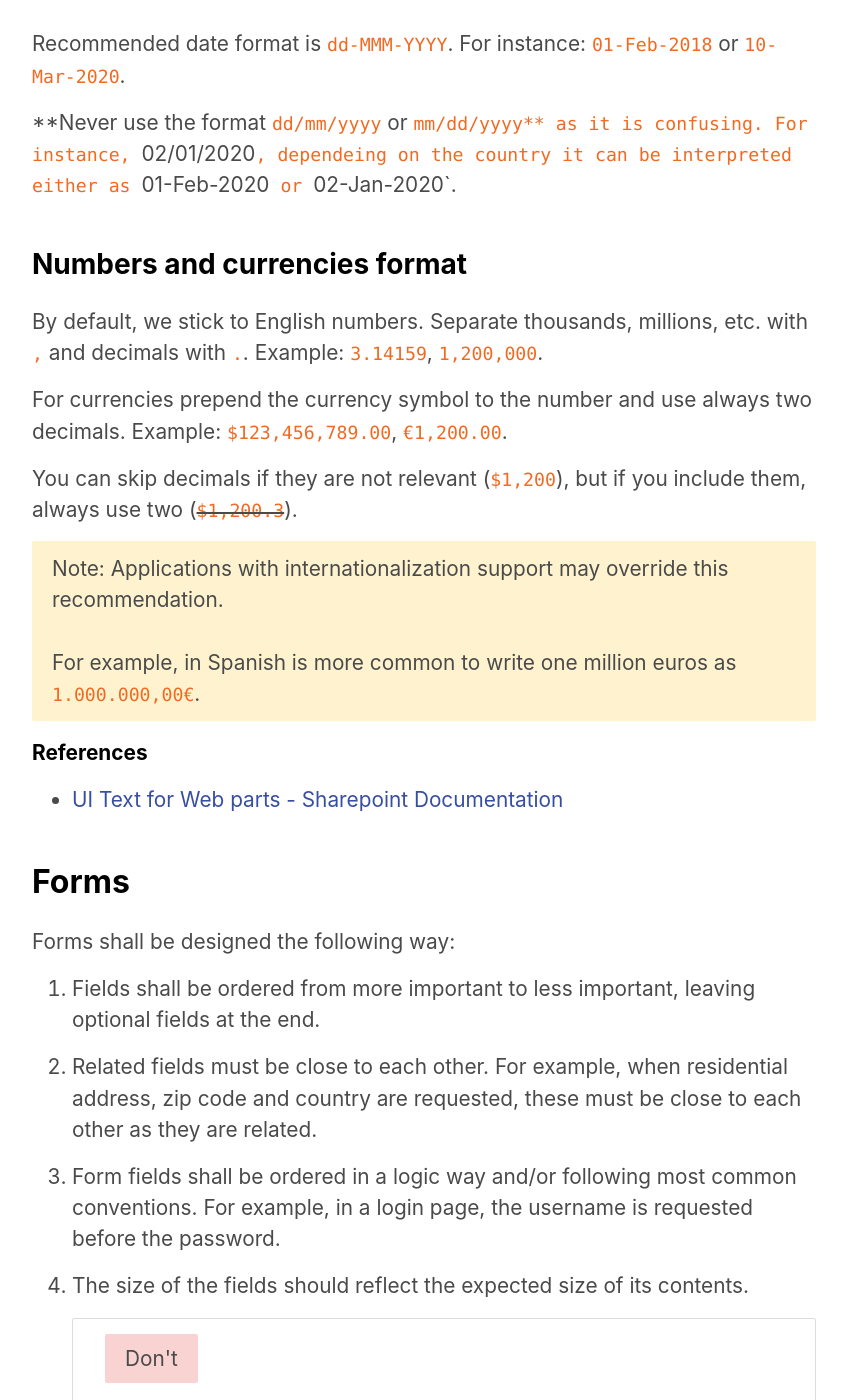
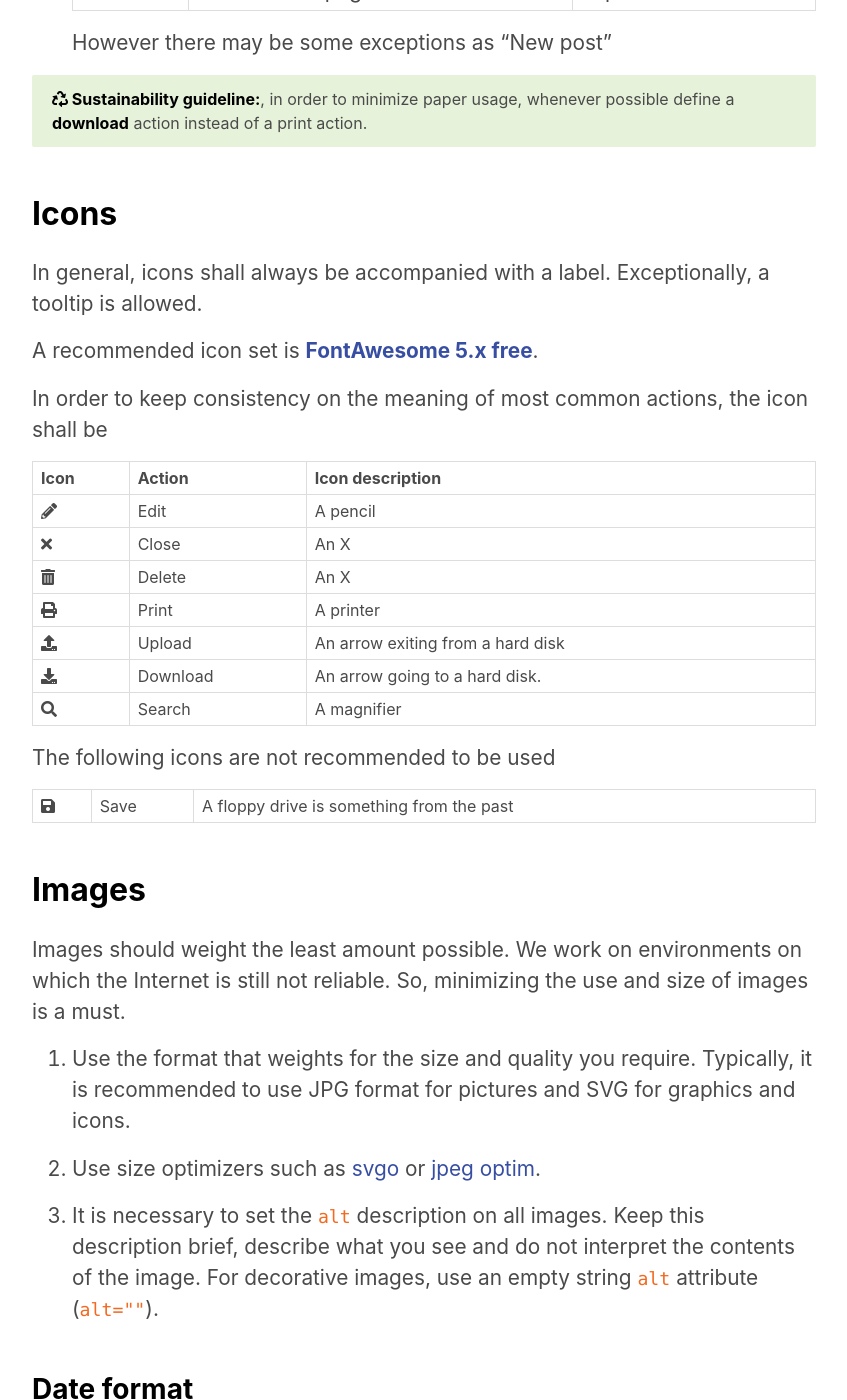
Before and after one commit to unicef/design-system, a Jekyll site: the page built from guidelines.md, in a window 1280 px wide and 1400 px high, scrolled down 6520 px. Shown: the whole window, without its empty margins (216-1063 px from the left). Built offline with Jekyll 4.4.1, drawn with Linux system fonts in a browser that asks for light colours; nearby versions of some CDN libraries; some of the changed text lies outside the part shown.

Commit message:
Added default icons to design documentation

```diff
--- a/guidelines.md
+++ b/guidelines.md
@@ -202,16 +202,58 @@ The following rules are recommended.
 
     | Label         | Action                      | Do not use              |
     | ------------- |:----------------------------|:------------------------|
-    | Add           | Create a new item           | Create, Build,          |
-    | Cancel        | Abandon current action      | Dismiss, Abandon        |
-    | Continue      | Go to next step             | Next, Following         |
-    | Delete        | Delete an existing item     | Remove, Eliminate, Suprime |
-    | Edit          | Modify an existing item     | Modify, Change          |
-    | Save          | Save into a system an item  | Submit, Commit          |
+    | Add           | Create a new item           | Create, Build,
+    | Cancel        | Abandon current action      | Dismiss, Abandon
+    | Continue      | Go to next step             | Next, Following
+    | Delete        | Delete an existing item     | Remove, Eliminate, Suprime
+    | Edit          | Modify an existing item     | Modify, Change
+    | Save          | Save into a system an item  | Submit, Commit
+    | Upload        | Load a file from local computer or other system    | Import
+    | Download      | Save to a local computer    | Export
+    | Print         | Print current page or section | Export
 
-    `TODO make a complete list of standard labels`
 
     However there may be some exceptions as "New post"
+
+<div class="alert alert-success">
+<strong><i class="fas fa-recycle"></i> Sustainability guideline:</strong>, in order to minimize paper usage, whenever
+possible define a <strong>download</strong> action instead of a print action.
+</div>
+
+## Icons
+
+In general, icons shall always be accompanied with a label. Exceptionally, a tooltip is allowed.
+
+A recommended icon set is **[FontAwesome 5.x free](https://fontawesome.com/)**.
+
+In order to keep consistency on the meaning of most common actions, the icon shall be
+
+| Icon                                      | Action                      | Icon description
+| ------------------------------------------|:----------------------------|:------------------------|
+| <i class="fas fa-pencil-alt"></i>         | Edit                        | A pencil
+| <i class="fas fa-times"></i>              | Close                       | An X
+| <i class="fas fa-trash-alt"></i>          | Delete                      | An X
+| <i class="fas fa-print"></i>              | Print                       | A printer
+| <i class="fas fa-upload"></i>             | Upload                      | An arrow exiting from a hard disk
+| <i class="fas fa-download"></i>           | Download                    | An arrow going to a hard disk.
+| <i class="fas fa-search"></i>             | Search                      | A magnifier
+
+
+The following icons are not recommended to be used
+
+| <i class="fas fa-save"></i>         | Save                        |  A floppy drive is something from the past                       |
+
+## Images
+
+Images should weight the least amount possible. We work on environments on which the Internet is still not reliable.
+So, minimizing the use and size of images is a must.
+
+1. Use the format that weights for the size and quality you require. Typically, it is recommended to use JPG format for pictures and SVG for graphics and icons.
+
+2. Use size optimizers such as [svgo](https://github.com/svg/svgo) or [jpeg optim]( https://github.com/tjko/jpegoptim).
+
+3. It is necessary to set the `alt` description on all images. Keep this description brief, describe what you see and do not interpret the contents of the image. For decorative images, use an empty string `alt` attribute (`alt=""`).
+
 
 ### Date format
 
```
